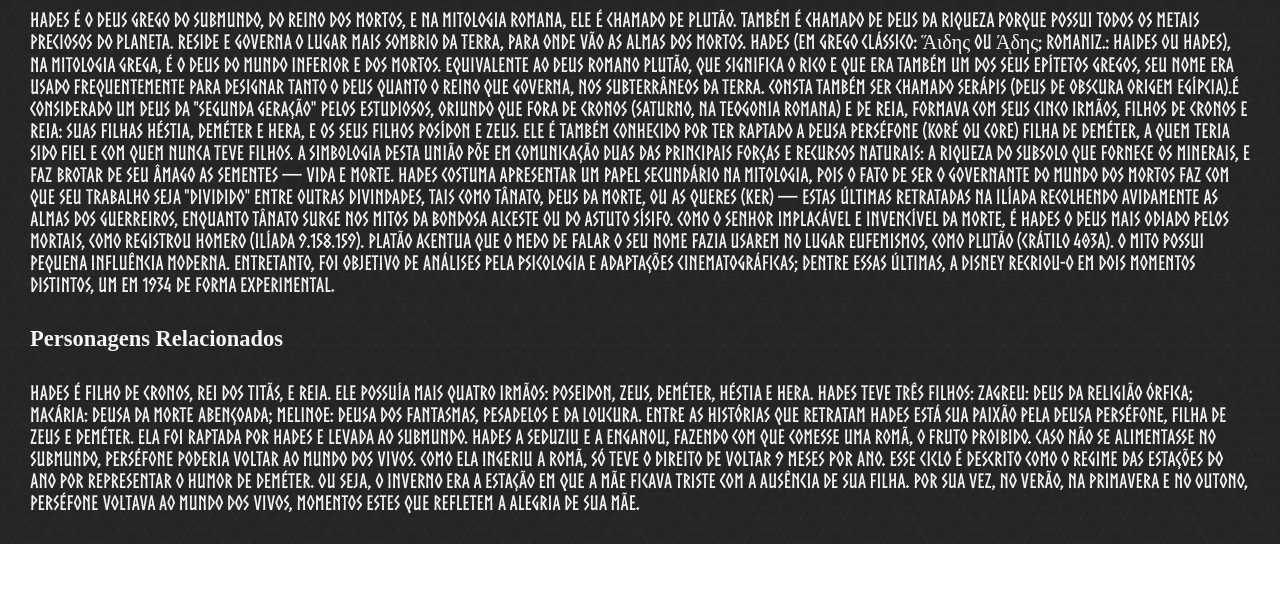
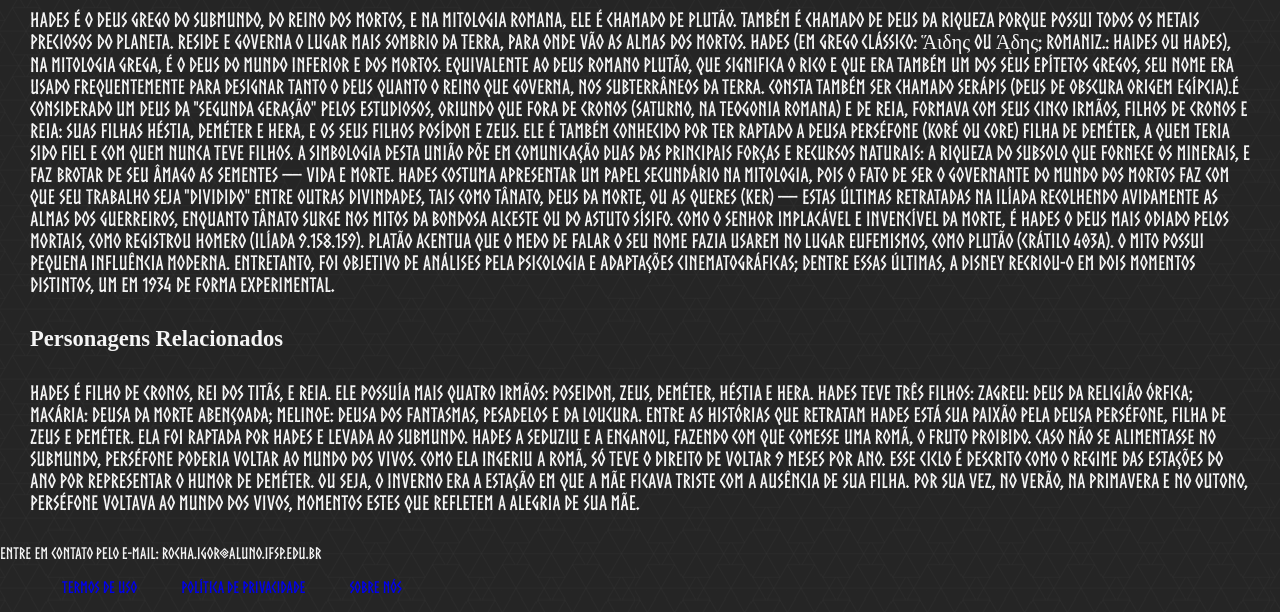
Before and after one commit to Igor-Gomes-cl/Deus-Hades, a plain HTML site: page Historia.html in a window 1280 px wide. Shown: the part 460-1072 px from the top of the page. Before the commit the page ends 1004 px from the top, so only its background shows below. Drawn offline with Linux system fonts and the light colour scheme; a web font is replaced by a local one.

Commit message:
Update Historia.html

```diff
--- a/Historia.html
+++ b/Historia.html
@@ -10,7 +10,7 @@
   </head>
   <body>
     <header>
-      <h1><img src="Imagens/Header.webp" width="250" class="hades"></h1>
+      <h1><img src="Imagens/Header.webp" width="250" class="hades" alt="desenho de hades com seu nome escrito"></h1>
           <ul>
               <li><a href="index.html">Início</a></li>
               <li><a href="Historia.html">História</a></li>
@@ -35,6 +35,16 @@
         Entre as histórias que retratam Hades está sua paixão pela deusa Perséfone, filha de Zeus e Deméter. Ela foi raptada por Hades e levada ao submundo. Hades a seduziu e a enganou, fazendo com que comesse uma romã, o fruto proibido. Caso não se alimentasse no submundo, Perséfone poderia voltar ao mundo dos vivos. Como ela ingeriu a romã, só teve o direito de voltar 9 meses por ano.
         Esse ciclo é descrito como o regime das estações do ano por representar o humor de Deméter. Ou seja, o inverno era a estação em que a mãe ficava triste com a ausência de sua filha. Por sua vez, no verão, na primavera e no outono, Perséfone voltava ao mundo dos vivos, momentos estes que refletem a alegria de sua mãe. </p>
         </article>
+        <footer>
+          <p>Entre em contato pelo e-mail: rocha.igor@aluno.ifsp.edu.br</p>
+          <nav>
+            <ul>
+              <li><a href="#">Termos de uso</a></li>
+              <li><a href="#">Política de privacidade</a></li>
+              <li><a href="#">Sobre nós</a></li>
+            </ul>
+          </nav>
+        </footer>
         </main>
         </body>
         </html>
```
